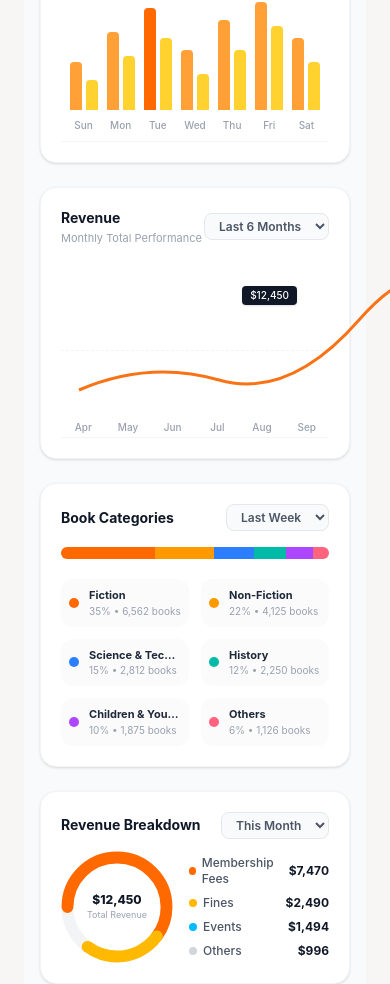
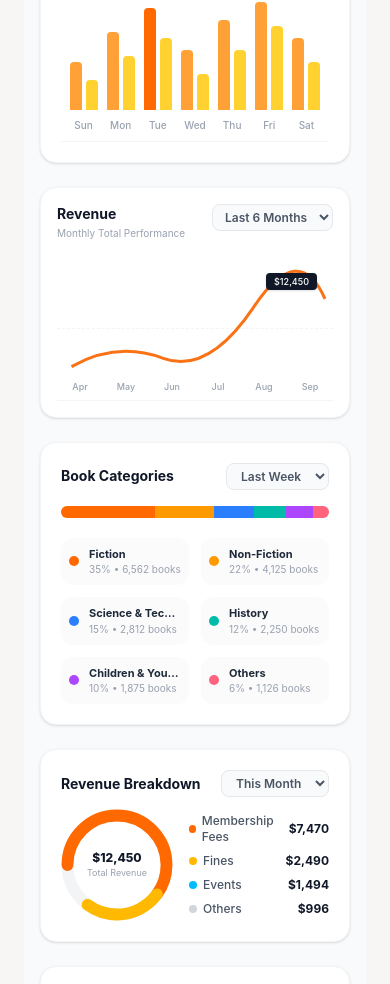
Before and after one commit to system-Barinda/LIBRA, a React (Vite) app: page /dashboard in a window 390 px wide. Shown: the part 811-1795 px from the top of the page. Built offline with nearby package versions, Linux system fonts and the light colour scheme.

Commit message:
chore:done to update the currently codes

```diff
--- a/src/pages/LandingPage.tsx
+++ b/src/pages/LandingPage.tsx
@@ -123,29 +123,37 @@ export const LandingPage: React.FC = () => {
               </div>
 
               {/* Revenue Chart */}
-              <div className="bg-white rounded-2xl p-5 border border-gray-100 shadow-sm flex flex-col justify-between">
-                <div className="flex items-center justify-between mb-4">
+              <div className="bg-white rounded-2xl p-4 sm:p-5 border border-gray-100 shadow-sm flex flex-col justify-between w-full">
+                {/* Header Section */}
+                <div className="flex sm:flex-row items-start sm:items-center justify-between gap-2 mb-4">
                   <div>
-                    <h3 className="font-bold text-sm text-gray-900">Revenue</h3>
-                    <p className="text-[11px] text-gray-400 mt-0.5">
+                    <h3 className="font-bold text-sm sm:text-base text-gray-900">
+                      Revenue
+                    </h3>
+                    <p className="text-[10px] sm:text-[11px] text-gray-400 mt-0.5">
                       Monthly Total Performance
                     </p>
                   </div>
-                  <select className="text-xs bg-gray-50 border border-gray-200 rounded-lg px-2.5 py-1 text-gray-600 font-semibold focus:outline-none">
+                  <select className="text-xs bg-gray-50 border border-gray-200 rounded-lg px-2 sm:px-2.5 py-1 text-gray-600 font-semibold focus:outline-none cursor-pointer">
                     <option>Last 6 Months</option>
                     <option>This Year</option>
                   </select>
                 </div>
 
                 {/* Simulated Area Chart */}
-                <div className="h-44 relative flex items-end justify-between pt-6 border-b border-gray-100">
-                  <div className="absolute inset-x-0 top-1/2 border-b border-dashed border-gray-100" />
-                  <div className="absolute top-6 right-8 bg-gray-900 text-white text-[10px] px-2 py-0.5 rounded font-medium shadow">
+                <div className="h-36 sm:h-44 md:h-52 relative flex items-end justify-between pt-6 border-b border-gray-100 w-full overflow-hidden">
+                  {/* Grid Guide Line */}
+                  <div className="absolute inset-x-0 top-1/2 border-b border-dashed border-gray-100 pointer-events-none" />
+
+                  {/* Dynamic Floating Badge */}
+                  <div className="absolute top-4 right-4 sm:top-6 sm:right-8 bg-gray-900 text-white text-[9px] sm:text-[10px] px-2 py-0.5 rounded font-medium shadow z-20">
                     $12,450
                   </div>
-                  {/* Visual SVG line overlay */}
+
+                  {/* Responsive SVG Line */}
                   <svg
                     className="absolute inset-0 w-full h-full p-2 overflow-visible"
+                    viewBox="0 0 400 150"
                     preserveAspectRatio="none"
                   >
                     <path
@@ -153,11 +161,14 @@ export const LandingPage: React.FC = () => {
                       fill="none"
                       stroke="#f97316"
                       strokeWidth="3"
+                      vectorEffect="non-scaling-stroke"
                     />
                   </svg>
+
+                  {/* Month Labels */}
                   {["Apr", "May", "Jun", "Jul", "Aug", "Sep"].map((m, i) => (
-                    <div key={i} className="flex-1 text-center z-10">
-                      <span className="text-[10px] text-gray-400 font-medium">
+                    <div key={i} className="flex-1 text-center z-10 pb-1">
+                      <span className="text-[9px] sm:text-[10px] text-gray-400 font-medium select-none">
                         {m}
                       </span>
                     </div>
```
